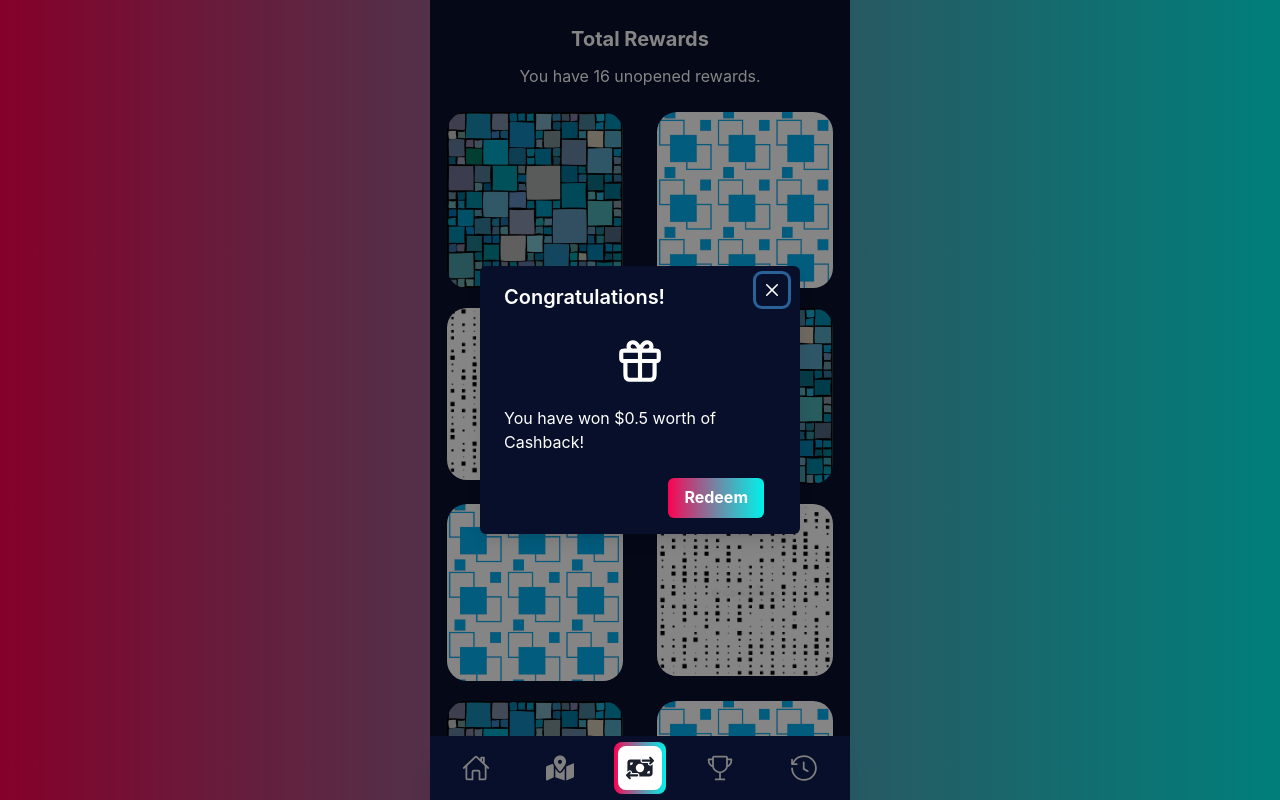
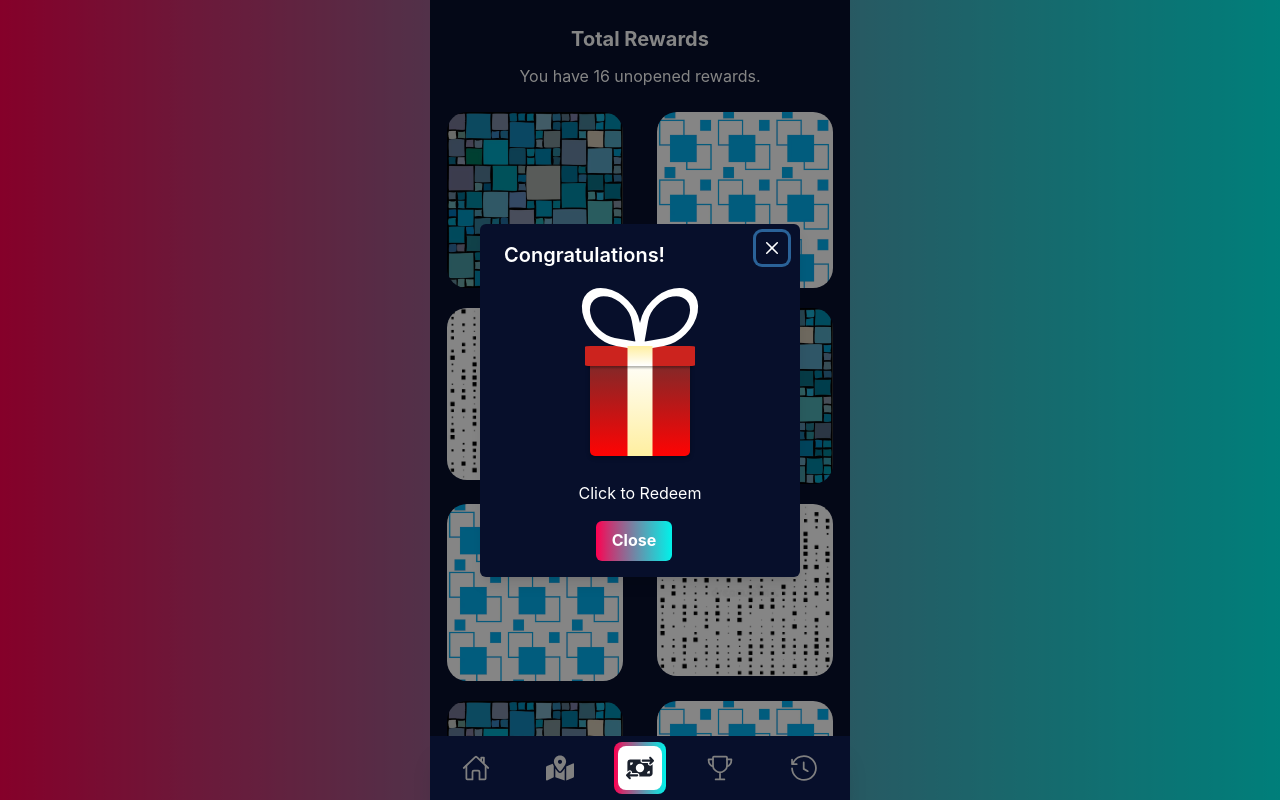
Before and after one commit to Project-Hackathons/tiktok-techjam, a Next.js app in the folder frontend/: page /rewards in a window 1280 px wide. Both pictures are taken after a click on the picture 534 px from the left and 199 px from the top of the page. Shown: the top 800 px of the page. Built offline with nearby package versions, Linux system fonts and the light colour scheme.

Commit message:
enhanced /rewards

```diff
--- /dev/null
+++ b/frontend/src/components/GiftBox/GiftBox.module.css
@@ -0,0 +1,250 @@
+.box {
+  position: relative;
+  display: flex;
+  flex-direction: column;
+  justify-content: center;
+  align-items: center;
+}
+.box::before {
+  content: "";
+  position: absolute;
+  z-index: -1;
+  top: 50%;
+  left: 50%;
+  -webkit-transform: translate(-50%, -50%);
+  transform: translate(-50%, -50%);
+}
+.box_body {
+  position: relative;
+  height: 200px;
+  width: 200px;
+  background-color: #cc231e;
+  border-bottom-left-radius: 5%;
+  border-bottom-right-radius: 5%;
+  box-shadow: 0px 4px 8px 0px rgba(0, 0, 0, 0.3);
+  background: linear-gradient(#762c2c, #ff0303);
+  margin-top: 20px;
+}
+.box_body .img {
+  opacity: 0;
+  transform: translateY(0%);
+  transition: all 0.5s;
+  margin: 0 auto;
+  display: block;
+}
+.box_body_click {
+  cursor: pointer;
+  -webkit-animation: box_body 1s forwards ease-in-out;
+  animation: box_body 1s forwards ease-in-out;
+}
+.box_body_click .img {
+  opacity: 1;
+  z-index: 0;
+  transform: translateY(-157px);
+}
+.box_body_click .box_lid {
+  -webkit-animation: box_lid 1s forwards ease-in-out;
+  animation: box_lid 1s forwards ease-in-out;
+}
+.box_body_click .box_bowtie::before {
+  -webkit-animation: box_bowtie-left 1.1s forwards ease-in-out;
+  animation: box_bowtie-left 1.1s forwards ease-in-out;
+}
+.box_body_click .box_bowtie::after {
+  -webkit-animation: box_bowtie-right 1.1s forwards ease-in-out;
+  animation: box_bowtie-right 1.1s forwards ease-in-out;
+}
+.box_body::after {
+  content: "";
+  position: absolute;
+  top: 0;
+  bottom: 0;
+  left: 50%;
+  -webkit-transform: translateX(-50%);
+  transform: translateX(-50%);
+  width: 50px;
+  background: linear-gradient(#ffffff, #ffefa0);
+}
+.box_lid {
+  position: absolute;
+  z-index: 1;
+  left: 50%;
+  -webkit-transform: translateX(-50%);
+  transform: translateX(-50%);
+  bottom: 90%;
+  background-color: #cc231e;
+  height: 40px;
+  width: 220px;
+  border-radius: 5%;
+  box-shadow: 0 8px 4px -4px rgba(0, 0, 0, 0.3);
+}
+.box_lid::after {
+  content: "";
+  position: absolute;
+  top: 0;
+  bottom: 0;
+  left: 50%;
+  -webkit-transform: translateX(-50%);
+  transform: translateX(-50%);
+  width: 50px;
+  background: linear-gradient(#ffefa0, #fff);
+}
+.box_bowtie {
+  z-index: 1;
+  height: 100%;
+}
+.box_bowtie::before,
+.box_bowtie::after {
+  content: "";
+  width: 83.3333333333px;
+  height: 83.3333333333px;
+  border: 16.6666666667px solid white;
+  border-radius: 50% 50% 0 50%;
+  position: absolute;
+  bottom: 99%;
+  z-index: -1;
+}
+.box_bowtie::before {
+  left: 50%;
+  -webkit-transform: translateX(-100%) skew(10deg, 10deg);
+  transform: translateX(-100%) skew(10deg, 10deg);
+}
+.box_bowtie::after {
+  left: 50%;
+  -webkit-transform: translateX(0%) rotate(90deg) skew(10deg, 10deg);
+  transform: translateX(0%) rotate(90deg) skew(10deg, 10deg);
+}
+
+@-webkit-keyframes box_lid {
+  0%,
+  42% {
+    -webkit-transform: translate3d(-50%, 0%, 0) rotate(0deg);
+    transform: translate3d(-50%, 0%, 0) rotate(0deg);
+  }
+  60% {
+    -webkit-transform: translate3d(-85%, -230%, 0) rotate(-25deg);
+    transform: translate3d(-85%, -230%, 0) rotate(-25deg);
+  }
+  90%,
+  100% {
+    -webkit-transform: translate3d(-119%, 225%, 0) rotate(-70deg);
+    transform: translate3d(-119%, 225%, 0) rotate(-70deg);
+  }
+}
+
+@keyframes box_lid {
+  0%,
+  42% {
+    -webkit-transform: translate3d(-50%, 0%, 0) rotate(0deg);
+    transform: translate3d(-50%, 0%, 0) rotate(0deg);
+  }
+  60% {
+    -webkit-transform: translate3d(-85%, -230%, 0) rotate(-25deg);
+    transform: translate3d(-85%, -230%, 0) rotate(-25deg);
+  }
+  90%,
+  100% {
+    -webkit-transform: translate3d(-119%, 225%, 0) rotate(-70deg);
+    transform: translate3d(-119%, 225%, 0) rotate(-70deg);
+  }
+}
+@-webkit-keyframes box_body {
+  0% {
+    -webkit-transform: translate3d(0%, 0%, 0) rotate(0deg);
+    transform: translate3d(0%, 0%, 0) rotate(0deg);
+  }
+  25% {
+    -webkit-transform: translate3d(0%, 25%, 0) rotate(20deg);
+    transform: translate3d(0%, 25%, 0) rotate(20deg);
+  }
+  50% {
+    -webkit-transform: translate3d(0%, -15%, 0) rotate(0deg);
+    transform: translate3d(0%, -15%, 0) rotate(0deg);
+  }
+  70% {
+    -webkit-transform: translate3d(0%, 0%, 0) rotate(0deg);
+    transform: translate3d(0%, 0%, 0) rotate(0deg);
+  }
+}
+@keyframes box_body {
+  0% {
+    -webkit-transform: translate3d(0%, 0%, 0) rotate(0deg);
+    transform: translate3d(0%, 0%, 0) rotate(0deg);
+  }
+  25% {
+    -webkit-transform: translate3d(0%, 25%, 0) rotate(20deg);
+    transform: translate3d(0%, 25%, 0) rotate(20deg);
+  }
+  50% {
+    -webkit-transform: translate3d(0%, -15%, 0) rotate(0deg);
+    transform: translate3d(0%, -15%, 0) rotate(0deg);
+  }
+  70% {
+    -webkit-transform: translate3d(0%, 0%, 0) rotate(0deg);
+    transform: translate3d(0%, 0%, 0) rotate(0deg);
+  }
+}
+@-webkit-keyframes box_bowtie-right {
+  0%,
+  50%,
+  75% {
+    -webkit-transform: translateX(0%) rotate(90deg) skew(10deg, 10deg);
+    transform: translateX(0%) rotate(90deg) skew(10deg, 10deg);
+  }
+  90%,
+  100% {
+    -webkit-transform: translate(-50%, -15%) rotate(45deg) skew(10deg, 10deg);
+    transform: translate(-50%, -15%) rotate(45deg) skew(10deg, 10deg);
+    box-shadow: 0px 4px 8px -4px rgba(0, 0, 0, 0.3);
+  }
+}
+@keyframes box_bowtie-right {
+  0%,
+  50%,
+  75% {
+    -webkit-transform: translateX(0%) rotate(90deg) skew(10deg, 10deg);
+    transform: translateX(0%) rotate(90deg) skew(10deg, 10deg);
+  }
+  90%,
+  100% {
+    -webkit-transform: translate(-50%, -15%) rotate(45deg) skew(10deg, 10deg);
+    transform: translate(-50%, -15%) rotate(45deg) skew(10deg, 10deg);
+    box-shadow: 0px 4px 8px -4px rgba(0, 0, 0, 0.3);
+  }
+}
+@-webkit-keyframes box_bowtie-left {
+  0% {
+    -webkit-transform: translateX(-100%) rotate(0deg) skew(10deg, 10deg);
+    transform: translateX(-100%) rotate(0deg) skew(10deg, 10deg);
+  }
+  50%,
+  75% {
+    -webkit-transform: translate(-50%, -15%) rotate(45deg) skew(10deg, 10deg);
+    transform: translate(-50%, -15%) rotate(45deg) skew(10deg, 10deg);
+  }
+  90%,
+  100% {
+    -webkit-transform: translateX(-100%) rotate(0deg) skew(10deg, 10deg);
+    transform: translateX(-100%) rotate(0deg) skew(10deg, 10deg);
+  }
+}
+@keyframes box_bowtie-left {
+  0% {
+    -webkit-transform: translateX(-100%) rotate(0deg) skew(10deg, 10deg);
+    transform: translateX(-100%) rotate(0deg) skew(10deg, 10deg);
+  }
+  50%,
+  75% {
+    -webkit-transform: translate(-50%, -15%) rotate(45deg) skew(10deg, 10deg);
+    transform: translate(-50%, -15%) rotate(45deg) skew(10deg, 10deg);
+  }
+  90%,
+  100% {
+    -webkit-transform: translateX(-100%) rotate(0deg) skew(10deg, 10deg);
+    transform: translateX(-100%) rotate(0deg) skew(10deg, 10deg);
+  }
+}
+
+.scaleDown {
+  scale: 0.5;
+}
--- /dev/null
+++ b/frontend/src/components/GiftBox/index.tsx
@@ -0,0 +1,33 @@
+import React from "react";
+import styles from "./GiftBox.module.css";
+import { Text } from "@chakra-ui/react";
+import { useState } from "react";
+
+const GiftBox = ({ handleClick, index }: any) => {
+  const [openBox, setOpenBox] = useState<boolean>(false);
+  const handleClickGift = () => {
+    setOpenBox(true);
+    const audio = new Audio("/rewards/rewards.mp3");
+    audio.play();
+    setTimeout(function () {
+      handleClick(index);
+    }, 1200);
+  };
+  return (
+    <div className={styles.box}>
+      <div
+        className={`${styles.box_body} ${styles.scaleDown} ${
+          openBox && styles.box_body_click
+        }`}
+        onClick={handleClickGift}
+      >
+        <div className={styles.box_lid}>
+          <div className={styles.box_bowtie}></div>
+        </div>
+      </div>
+      <Text mt="-25px">Click to Redeem</Text>
+    </div>
+  );
+};
+
+export default GiftBox;
--- a/frontend/src/pages/rewards.tsx
+++ b/frontend/src/pages/rewards.tsx
@@ -1,4 +1,3 @@
-"use client";
 import React from "react";
 import Head from "next/head";
 import {
@@ -18,6 +17,7 @@ import {
   Button,
 } from "@chakra-ui/react";
 import { useState } from "react";
+import GiftBox from "@/components/GiftBox";
 
 const Rewards = () => {
   const rewardList: rewardType[] = [
@@ -38,7 +38,11 @@ const Rewards = () => {
     { rewardMessage: "Cashback", rewardAmount: 1 },
     { rewardMessage: "Amazon Voucher", rewardAmount: 10 },
   ];
-  const [modalState, setModalState] = useState(rewardList.map(() => false));
+  const [modalState, setModalState] = useState(
+    rewardList.map(() => {
+      return { modal_opened: false, ticket_redeemed: false };
+    })
+  );
 
   interface rewardType {
     rewardMessage: string;
@@ -46,15 +50,34 @@ const Rewards = () => {
   }
 
   const handleOpen = (index: any) => {
-    const newState = modalState.map((state, i) => (i === index ? true : state));
+    const newState = modalState.map((state, i) =>
+      i === index
+        ? { modal_opened: true, ticket_redeemed: state.ticket_redeemed }
+        : state
+    );
     setModalState(newState);
   };
 
   const handleClose = (index: any) => {
     const newState = modalState.map((state, i) =>
-      i === index ? false : state
+      i === index
+        ? { modal_opened: false, ticket_redeemed: state.ticket_redeemed }
+        : state
     );
     setModalState(newState);
+  };
+
+  const handleRedeemTicket = (index: any) => {
+    const newState = modalState.map((state, i) =>
+      i === index
+        ? { modal_opened: state.modal_opened, ticket_redeemed: true }
+        : state
+    );
+    setModalState(newState);
+  };
+
+  const deleteReward = (index: any) => {
+    //call api to delete reward from db
   };
 
   return (
@@ -95,13 +118,17 @@ const Rewards = () => {
                   _hover={{ cursor: "pointer", transform: "scale(1.1)" }}
                 >
                   <Image
-                    src={`/rewards/reward${(index % 3) + 1}.avif`}
+                    src={
+                      modalState[index].ticket_redeemed
+                        ? "/rewards/tick.avif"
+                        : `/rewards/reward${(index % 3) + 1}.avif`
+                    }
                     alt="rewardImg"
                     borderRadius="20px"
                     onClick={() => handleOpen(index)}
                   />
                   <Modal
-                    isOpen={modalState[index]}
+                    isOpen={modalState[index].modal_opened}
                     onClose={() => handleClose(index)}
                     isCentered
                     size="xs"
@@ -110,6 +137,7 @@ const Rewards = () => {
                     <ModalContent mx="30px" bgColor="#070F2B" textColor="white">
                       <ModalHeader>Congratulations!</ModalHeader>
                       <ModalCloseButton borderColor="none" />
+                      {modalState[index].ticket_redeemed ? (
                         <ModalBody>
                           <VStack spacing="20px">
                             <Image
@@ -122,17 +150,36 @@ const Rewards = () => {
                             </Text>
                           </VStack>
                         </ModalBody>
+                      ) : (
+                        <GiftBox
+                          handleClick={handleRedeemTicket}
+                          index={index}
+                        />
+                      )}
 
                       <ModalFooter>
+                        <Flex w="100%" justify="space-evenly">
                           <Button
                             bgGradient="linear(to-r, #ff0050, 45%, #00f2ea)"
                             mr={3}
                             onClick={() => handleClose(index)}
                           >
                             <Text color="white" fontWeight="bold">
+                              Close
+                            </Text>
+                          </Button>
+                          {modalState[index].ticket_redeemed && (
+                            <Button
+                              bgGradient="linear(to-l, #ff0050, 45%, #00f2ea)"
+                              mr={3}
+                              onClick={() => deleteReward(index)}
+                            >
+                              <Text color="white" fontWeight="bold">
                                 Redeem
                               </Text>
                             </Button>
+                          )}
+                        </Flex>
                       </ModalFooter>
                     </ModalContent>
                   </Modal>
```
Also changed, not shown: frontend/public/rewards/tick.avif (added), 1 other file (tests, documents, lock files or other folders). Lines whose indentation alone changed are shown as unchanged.
